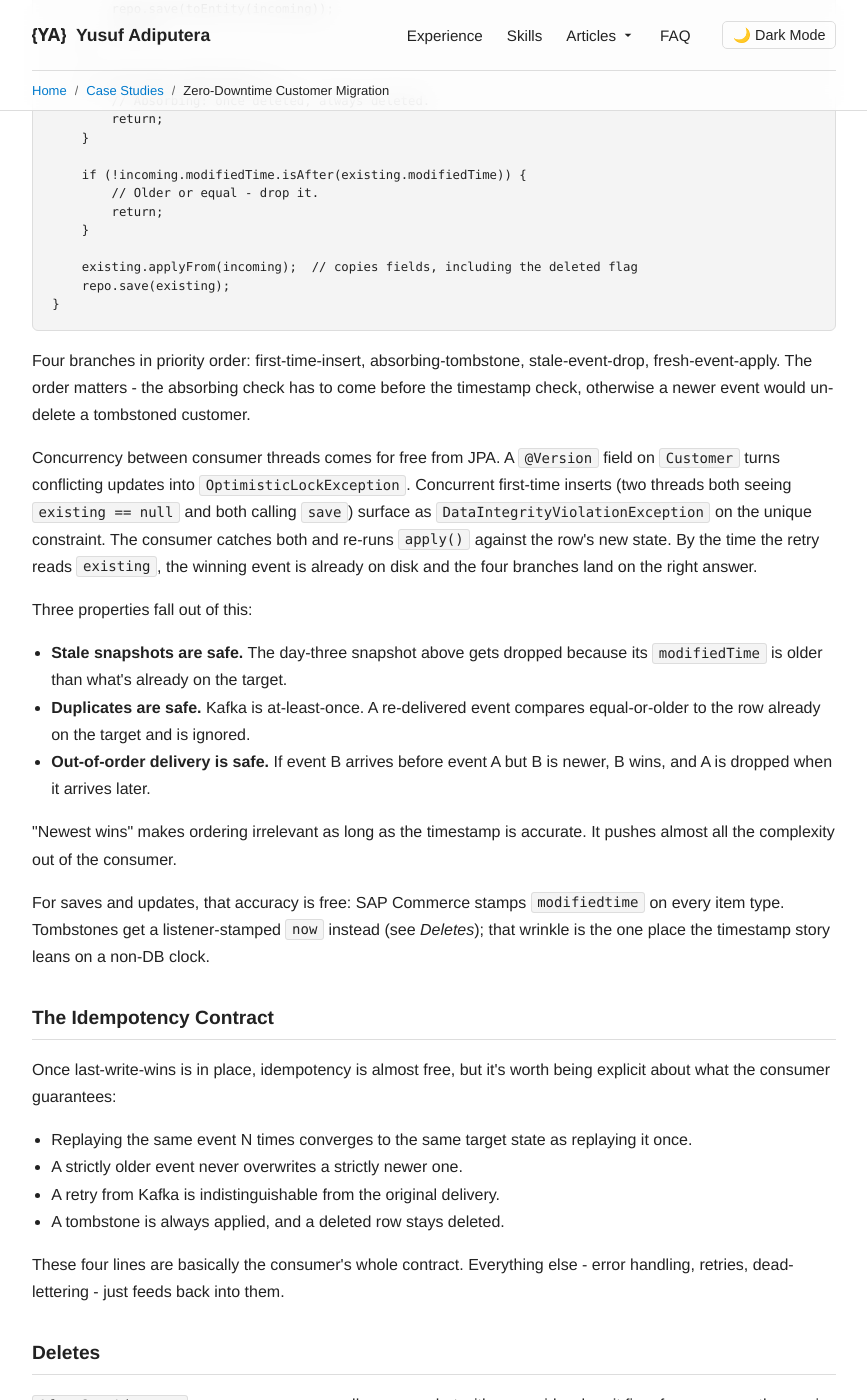
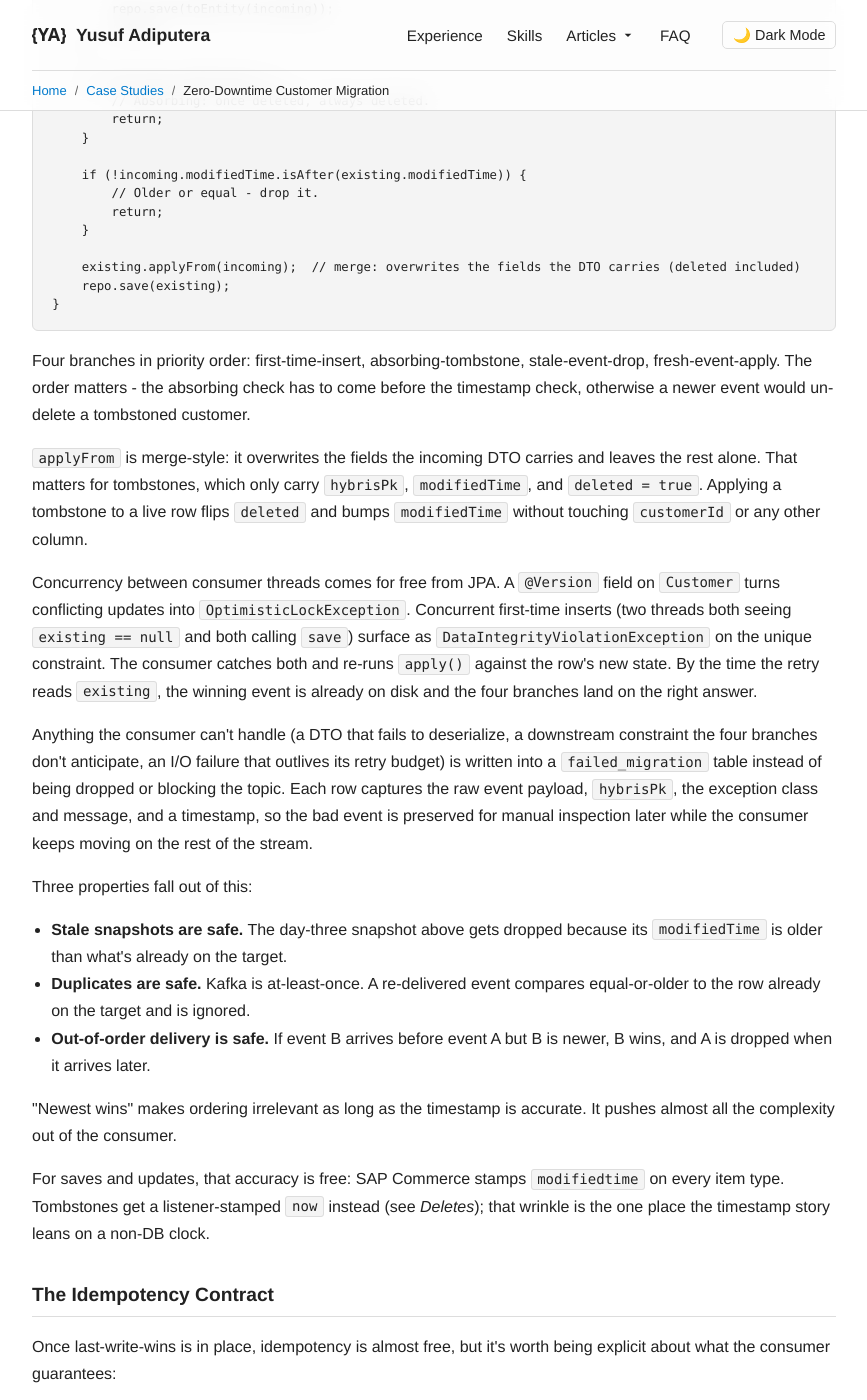
Before and after one commit to adiputera/adiputera.github.io, a Jekyll site: the page built from _articles/case-study-zero-downtime-customer-migration-sap-commerce.md, in a window 1280 px wide and 1400 px high, scrolled down 6725 px. Shown: the whole window, without its empty margins (206-1073 px from the left). Built offline with Jekyll 4.4.1, drawn with Linux system fonts in a browser that asks for light colours; some of the changed text lies outside the part shown.

Commit message:
Update article

````diff
--- a/_articles/case-study-zero-downtime-customer-migration-sap-commerce.md
+++ b/_articles/case-study-zero-downtime-customer-migration-sap-commerce.md
@@ -189,7 +189,7 @@
 Three details worth naming:
 
 - The composite cursor (`lastCreationTime`, `lastPk`) is updated *per row* as the batch is built, but persisted to the cronjob model *after* the publish. If the job dies between `kafkaPublisher.publish(batch)` and `modelService.save(cronjob)`, the next run re-publishes the same page. LWW absorbs the duplicates on the consumer side, so the cost is a small redundant batch, not a correctness bug.
-- The loop terminates as soon as a page returns fewer than 100 rows. That's the signal the back-catalogue is drained: anything beyond the cursor is either already on Kafka via the listener (created during the cronjob's run) or will be when it happens. The empty-page case is just `size() == 0`, the same rule with nothing left to process.
+- The loop has two termination conditions, both meaning the back-catalogue is drained: an empty page (`size() == 0`, ending the loop before publishing) and a partial page (`size() < 100`, ending it after publishing the partial). Anything beyond the cursor at that point is either already on Kafka via the listener (created during the cronjob's run) or will be when the listener fires.
 - On a fresh cronjob model both `lastCreationTime` and `lastPk` are null, so the code defaults them to `1970-01-01` and `0` at the top of the method. The cursor starts from the floor on first run; every later run reads the persisted values.
 
 ## What I'm Deliberately Not Doing: an `isMigrated` Flag
@@ -236,14 +236,18 @@
         return;
     }
 
-    existing.applyFrom(incoming);  // copies fields, including the deleted flag
+    existing.applyFrom(incoming);  // merge: overwrites the fields the DTO carries (deleted included)
     repo.save(existing);
 }
 ```
 
 Four branches in priority order: first-time-insert, absorbing-tombstone, stale-event-drop, fresh-event-apply. The order matters - the absorbing check has to come before the timestamp check, otherwise a newer event would un-delete a tombstoned customer.
 
+`applyFrom` is merge-style: it overwrites the fields the incoming DTO carries and leaves the rest alone. That matters for tombstones, which only carry `hybrisPk`, `modifiedTime`, and `deleted = true`. Applying a tombstone to a live row flips `deleted` and bumps `modifiedTime` without touching `customerId` or any other column.
+
 Concurrency between consumer threads comes for free from JPA. A `@Version` field on `Customer` turns conflicting updates into `OptimisticLockException`. Concurrent first-time inserts (two threads both seeing `existing == null` and both calling `save`) surface as `DataIntegrityViolationException` on the unique constraint. The consumer catches both and re-runs `apply()` against the row's new state. By the time the retry reads `existing`, the winning event is already on disk and the four branches land on the right answer.
+
+Anything the consumer can't handle (a DTO that fails to deserialize, a downstream constraint the four branches don't anticipate, an I/O failure that outlives its retry budget) is written into a `failed_migration` table instead of being dropped or blocking the topic. Each row captures the raw event payload, `hybrisPk`, the exception class and message, and a timestamp, so the bad event is preserved for manual inspection later while the consumer keeps moving on the rest of the stream.
 
 Three properties fall out of this:
 
@@ -262,7 +266,7 @@
 - Replaying the same event N times converges to the same target state as replaying it once.
 - A strictly older event never overwrites a strictly newer one.
 - A retry from Kafka is indistinguishable from the original delivery.
-- A tombstone is always applied, and a deleted row stays deleted.
+- The first tombstone for a row is always applied, and a deleted row stays deleted.
 
 These four lines are basically the consumer's whole contract. Everything else - error handling, retries, dead-lettering - just feeds back into them.
 
@@ -282,7 +286,7 @@
 
 The back-catalogue cursor and the tombstone path can publish events for the same customer in any order. The interesting case is when the tombstone reaches the consumer *before* the snapshot does, and the customer doesn't exist on the target yet.
 
-The consumer inserts the row anyway, with `deleted = true`. The target keeps `customerId` NOT NULL for normal rows, so the race-case insert writes the `hybrisPk` value into the `customerId` column as a placeholder. The row is permanently tombstoned and the absorbing rule guarantees nothing ever reads it, so the placeholder is invisible to anything else.
+The consumer inserts the row anyway, with `deleted = true`. The target requires `customerId` NOT NULL on every row, but the tombstone has nothing to put there: by the time the after-save listener fires, the source row is gone and the only field SAP Commerce exposes on the event is the PK. So the race-case insert satisfies the constraint by writing `hybrisPk` into `customerId` as a placeholder. The row is permanently tombstoned and the absorbing rule guarantees nothing ever reads it, so the placeholder is invisible to anything else.
 
 That way when the stale snapshot arrives behind it, the absorbing rule kicks in and drops the snapshot. The alternative (no-op on a tombstone for an unknown `hybrisPk`) would let the late snapshot create the customer as a live record, which is exactly the bug the tombstone exists to prevent.
 
````
